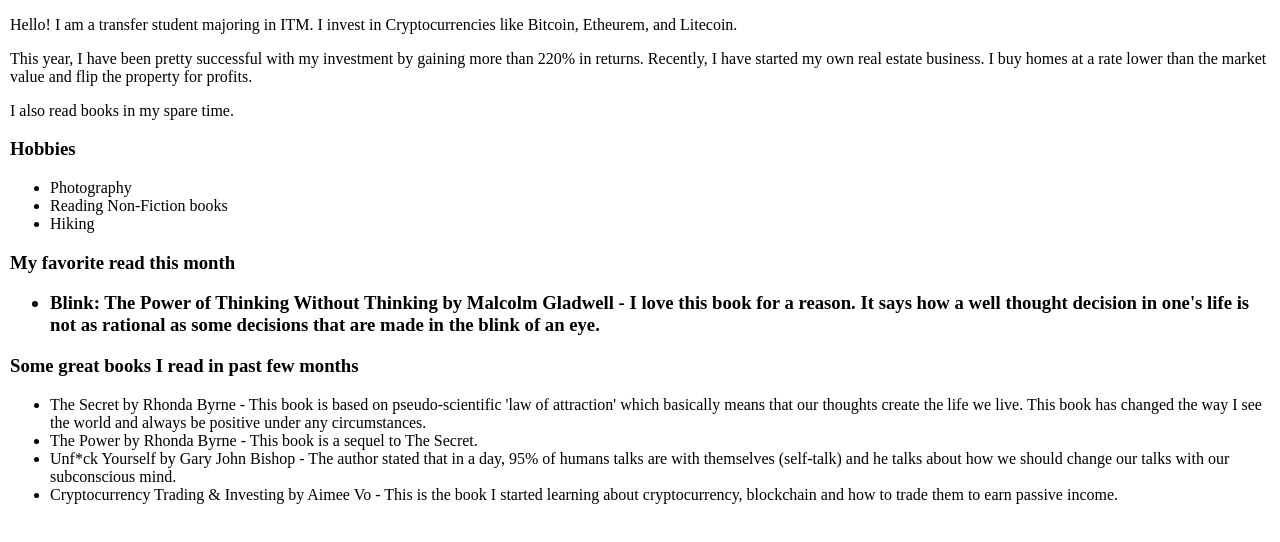
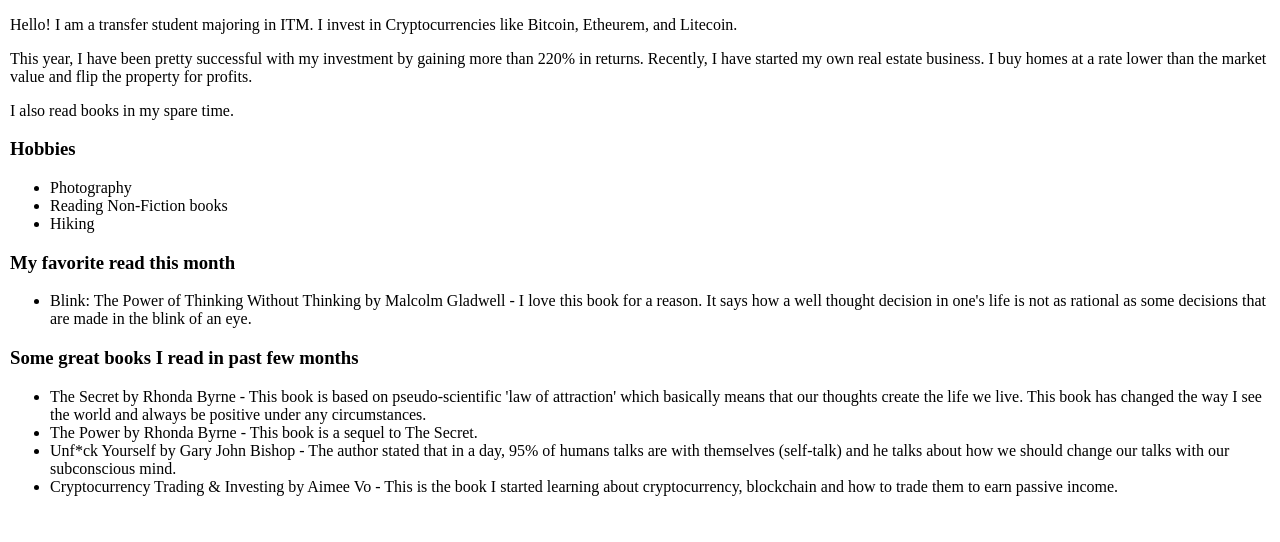
Before and after one commit to npatel117/project-3, a plain HTML site: page index.html in a window 1280 px wide. Shown: the part 158-700 px from the top of the page. Drawn offline with Linux system fonts and the light colour scheme.

Commit message:
Update index.html

```diff
--- a/index.html
+++ b/index.html
@@ -32,7 +32,7 @@
 			<li> Hiking </li>
 		</ul>
 
-		<h3> My favorite read this month <h3>
+		<h3> My favorite read this month </h3>
 		<ul>
 			<li> Blink: The Power of Thinking Without Thinking by Malcolm Gladwell - I love this book for a reason. It says how a well thought decision in one's life is not as rational as some decisions that are made in the blink of an eye.</li>
 		</ul>
```
